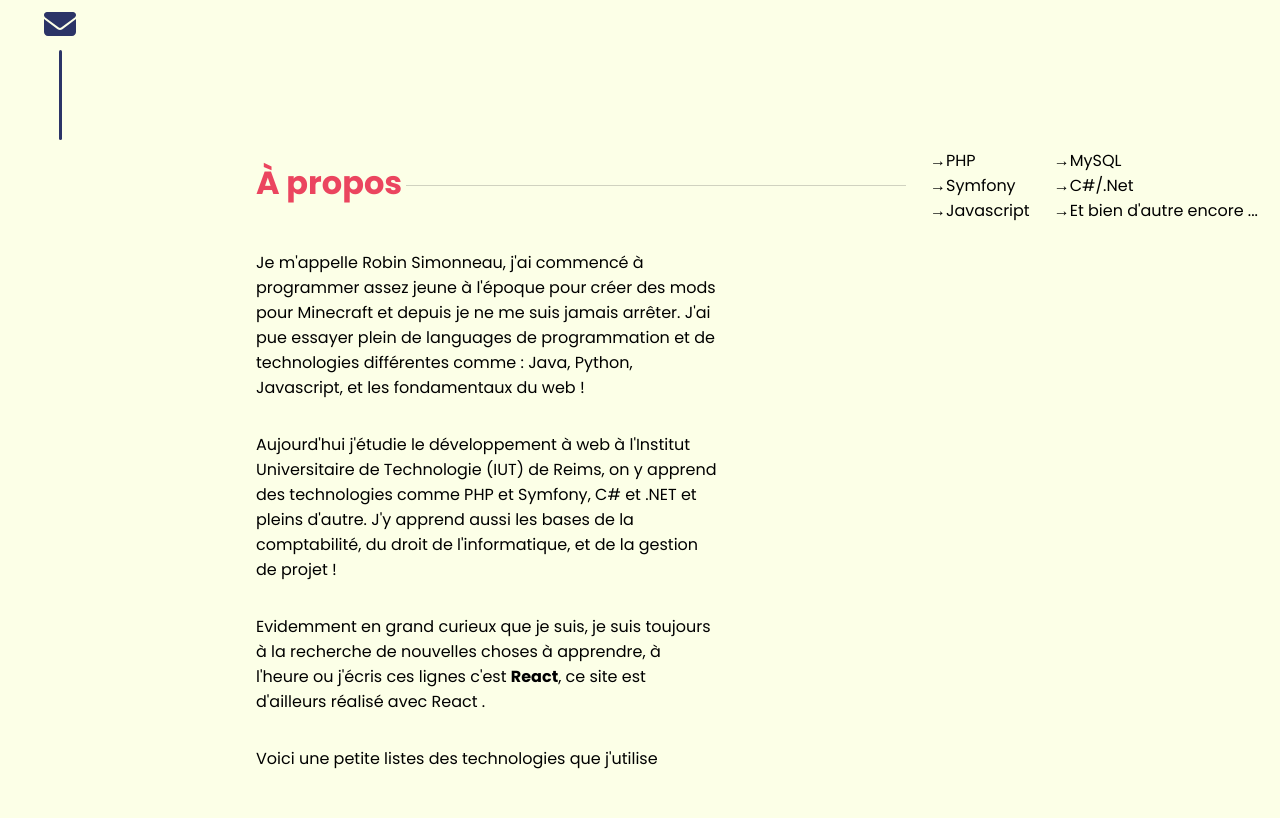
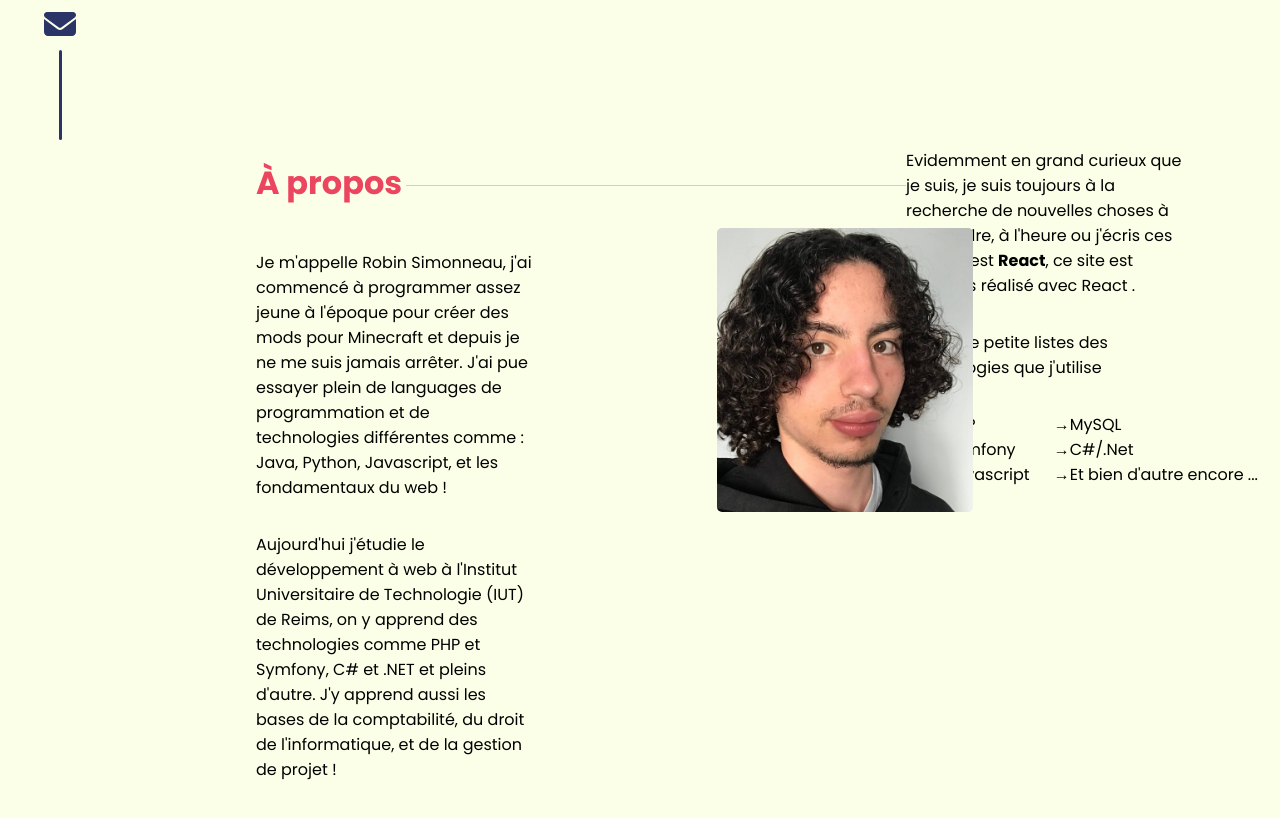
Before and after one commit to Rob1Sim/Portfolio-react, a React (Vite) app: page / in a window 1280 px wide. Shown: the part 660-1478 px from the top of the page. Built offline with nearby package versions, Linux system fonts and the light colour scheme.

Commit message:
Ajout de l'image

```diff
--- a/src/Components/Content/Description/Description.jsx
+++ b/src/Components/Content/Description/Description.jsx
@@ -1,8 +1,10 @@
 import './Description.scss';
+import img from '/assets/images/moi.jpeg';
 
 function Description(){
-
+    console.log(img)
     return(
+        <div className="description-row">
             <section className="description">
                 <h2>À propos</h2>
                 <p>Je m'appelle Robin Simonneau, j'ai commencé à programmer assez jeune à l'époque pour créer des mods pour Minecraft et depuis je ne me suis jamais arrêter.
@@ -28,8 +30,10 @@ function Description(){
                         <li> Et bien d'autre encore ...</li>
                     </ul>
                 </div>
+        </section>
+        <img className='image-of-me' src={img} alt="Picture of me" />
 
-        </section>
+        </div>
     )
 }
 
--- a/src/Components/Content/Description/Description.scss
+++ b/src/Components/Content/Description/Description.scss
@@ -8,6 +8,14 @@
     height: 90vh;
 
 
+}
+
+.description-row{
+    flex-wrap: wrap;
+    width: 60%;
+    height: 90vh;
+    display: flex;
+    align-items: flex-start;
 }
 
 .description>h2{
@@ -40,11 +48,25 @@
     list-style-type: "→";
 }
 
+.image-of-me{
+    width: 20vw;
+    margin-top: 12vh;
+    transition: box-shadow 0.3s ease-in-out;
+    border-radius: 5px;
+}
+
+.image-of-me:hover{
+    box-shadow: 20px 15px #2B3467;
+}
+
 @media screen and (max-width:767px){
     .description{
        align-items: center;
        width: 100%;
        height: auto;
+    }
+    .description-row{
+        width: 100%;
     }
     .description>p{
         text-align: justify;
@@ -59,9 +81,14 @@
     .description{
        align-items: center;
        width: 100%;
+       height: auto;
 
     }
     .description>p{
         text-align: justify;
     }
+
+    .image-of-me{
+        display: none;
+    }
 }
```
Also changed, not shown: public/assets/images/moi.jpeg (added). Lines whose indentation alone changed are shown as unchanged.
